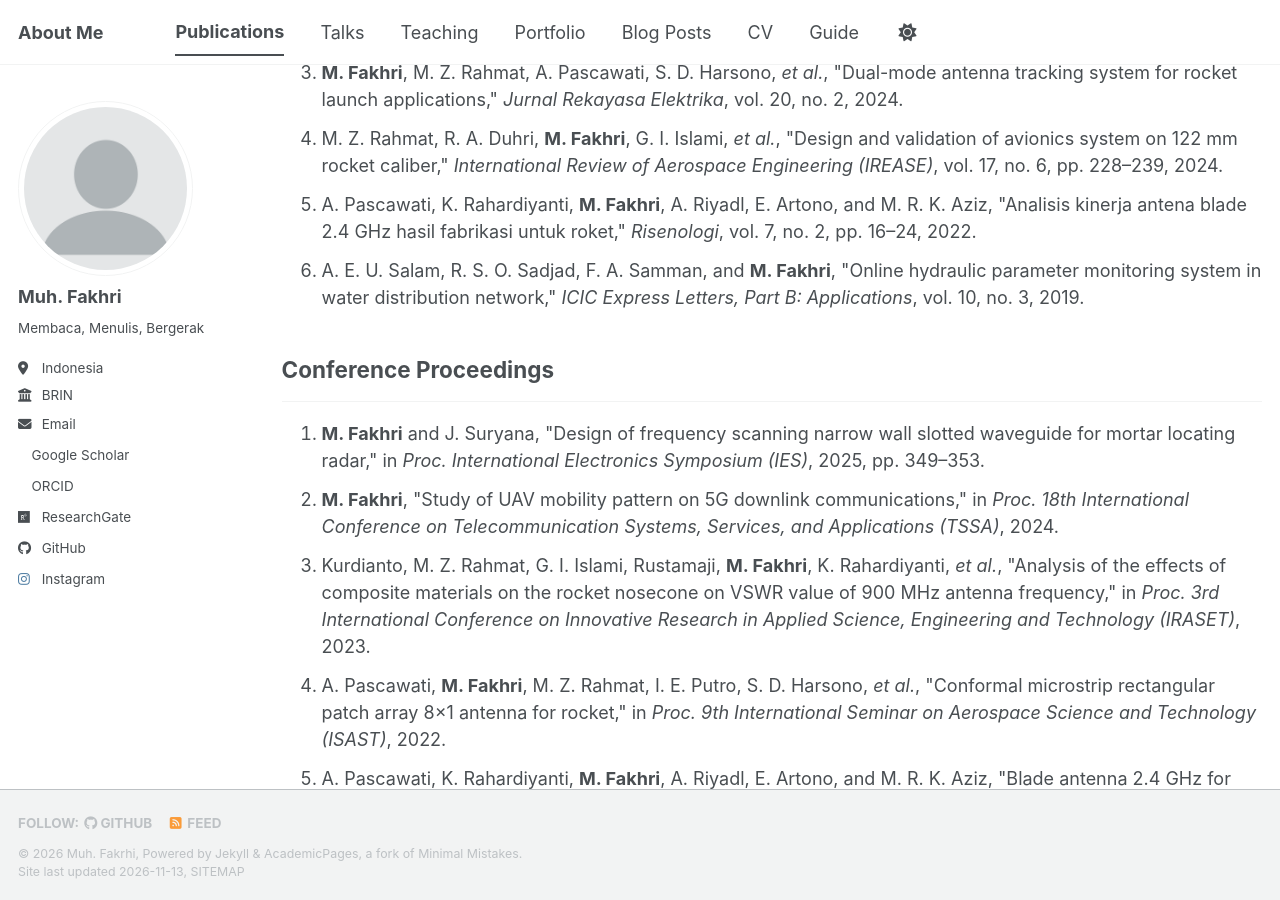
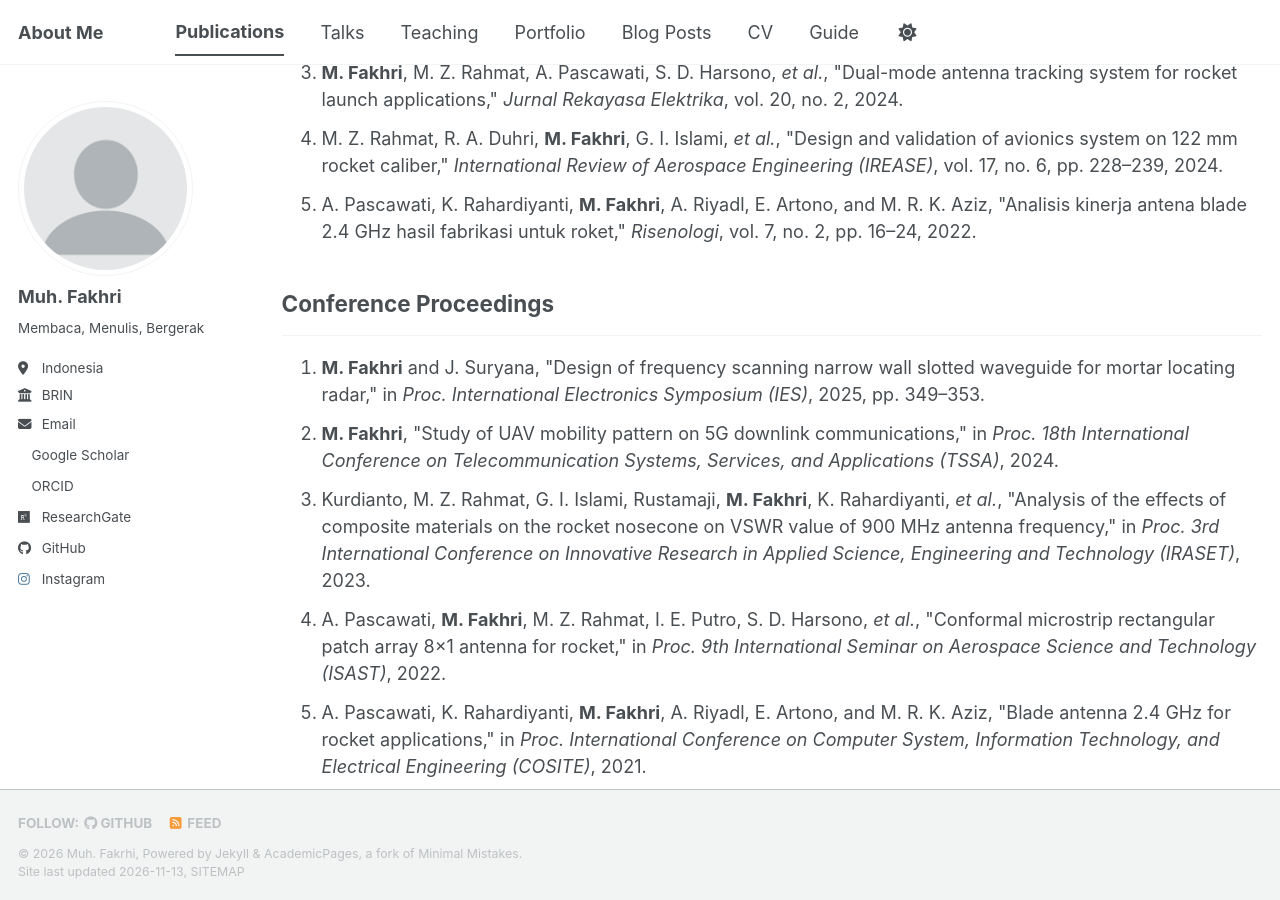
Before and after one commit to muhfakhri/muhfakhri.github.io, a Jekyll site: the page built from _pages/publications.html, in a window 1280 px wide and 900 px high, scrolled down 379 px. Built offline with Jekyll 4.4.1, drawn with Linux system fonts in a browser that asks for light colours; a script bundle is joined from its source files by our own code; a style sheet for code colours, icons or effects is not loaded.

Commit message:
Update publications.html

```diff
--- a/_pages/publications.html
+++ b/_pages/publications.html
@@ -27,9 +27,6 @@ author_profile: true
   <li style="margin-bottom: 12px;">
     A. Pascawati, K. Rahardiyanti, <strong>M. Fakhri</strong>, A. Riyadl, E. Artono, and M. R. K. Aziz, "Analisis kinerja antena blade 2.4 GHz hasil fabrikasi untuk roket," <em>Risenologi</em>, vol. 7, no. 2, pp. 16–24, 2022.
   </li>
-  <li style="margin-bottom: 12px;">
-    A. E. U. Salam, R. S. O. Sadjad, F. A. Samman, and <strong>M. Fakhri</strong>, "Online hydraulic parameter monitoring system in water distribution network," <em>ICIC Express Letters, Part B: Applications</em>, vol. 10, no. 3, 2019.
-  </li>
 </ol>
 
 <h2>Conference Proceedings</h2>
```
